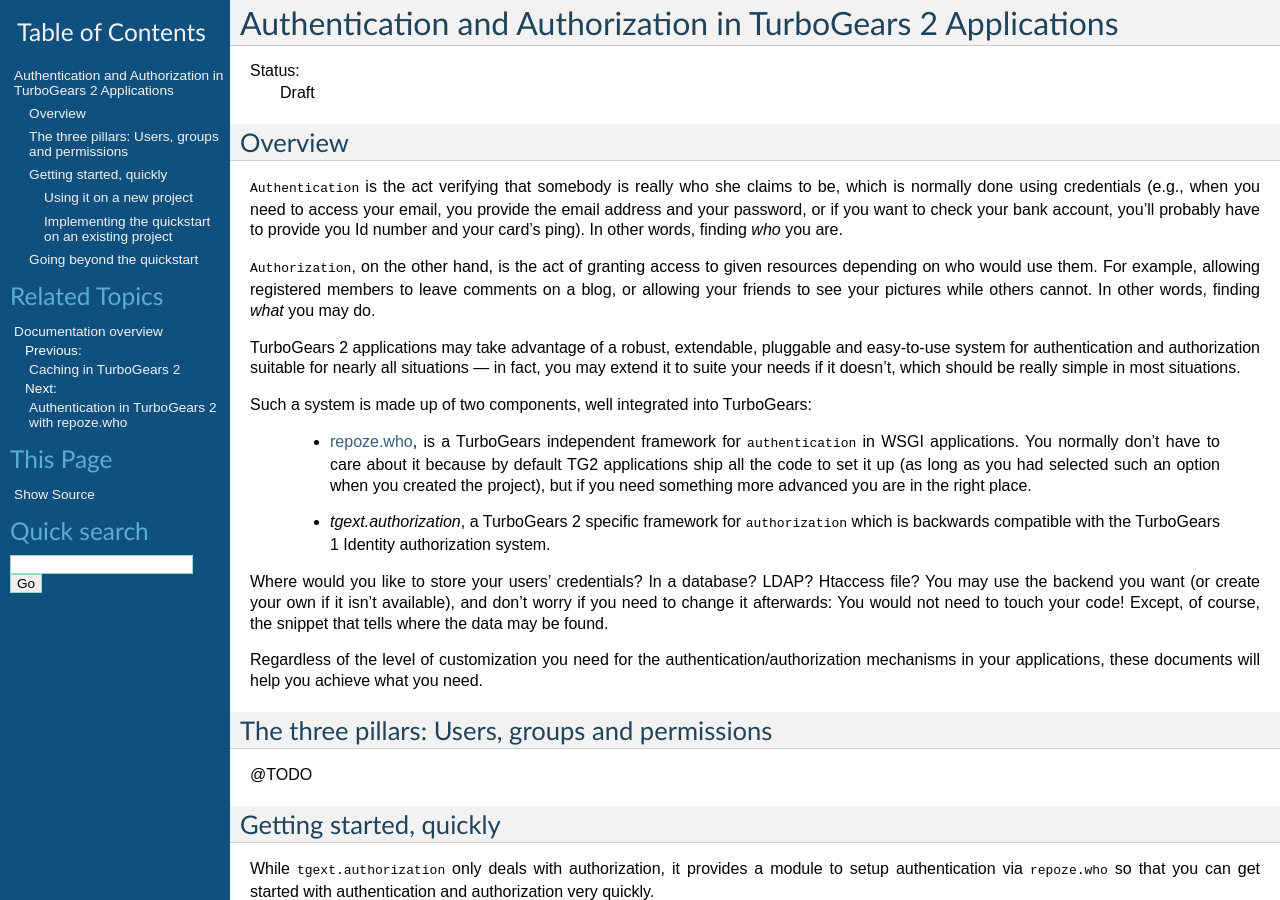
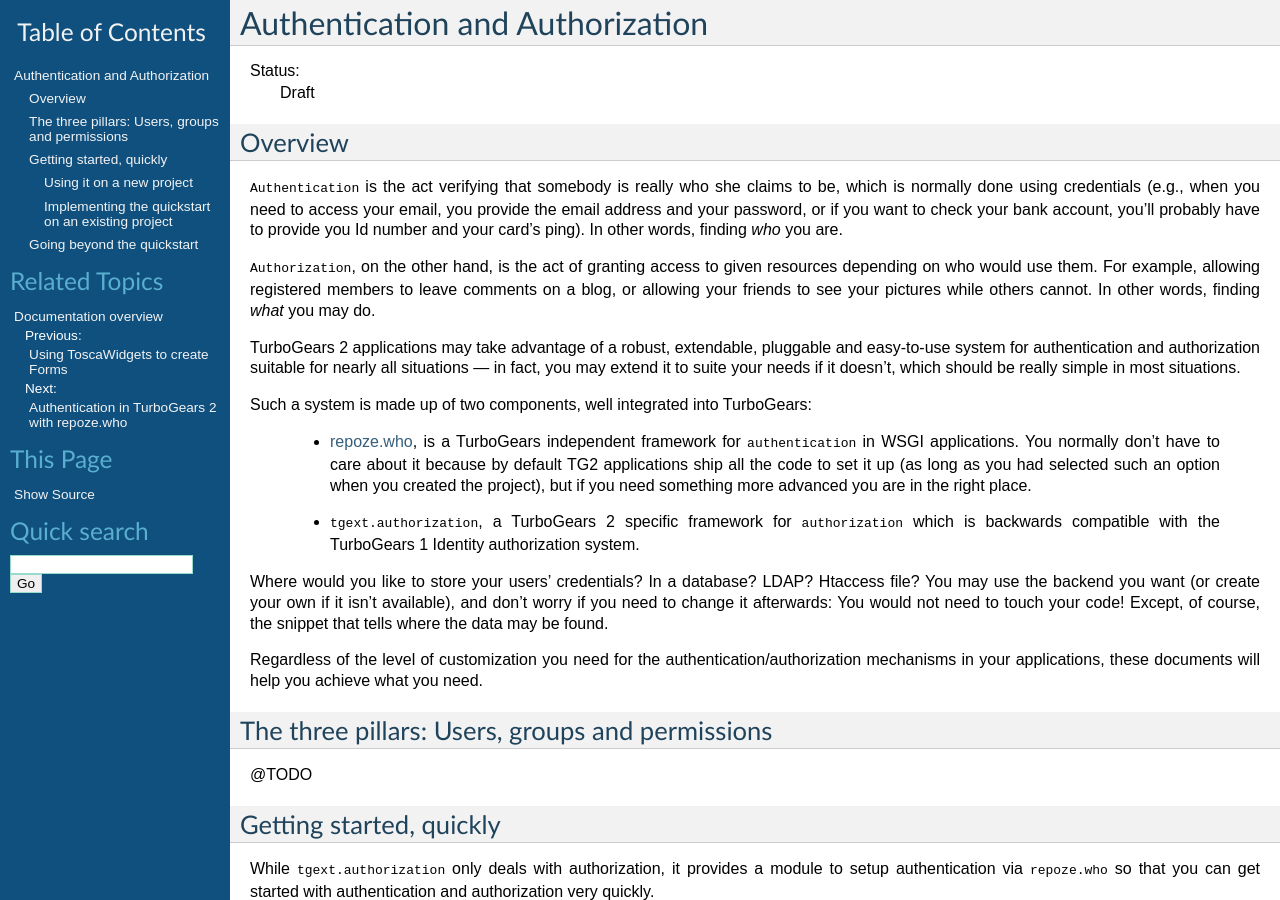
Before and after one commit to TurboGears/tg2, a Sphinx documentation site: the page built from docs/main/Auth.rst, in a window 1280 px wide and 900 px high. Built offline with Sphinx 7.4.7, drawn with Linux system fonts in a browser that asks for light colours.

Commit message:
Moved the Auth docs to the tutorials. I think (almost) everybody is going to use it.
--HG--
extra : convert_revision : svn%3A77541ad4-5f01-0410-9ede-a1b63cd9a898/trunk%405571

```diff
--- a/docs/index.rst
+++ b/docs/index.rst
@@ -46,6 +46,7 @@
 
    main/Wiki20/wiki20
    main/ToscaWidgets/forms
+   main/Auth
 
 What's new
 ===============
@@ -119,7 +120,6 @@
 
    main/Config
    main/Caching
-   main/Auth
    main/LogSetup
    main/Internationalization
 
--- a/docs/main/Auth.rst
+++ b/docs/main/Auth.rst
@@ -1,5 +1,5 @@
-Authentication and Authorization in TurboGears 2 Applications
-=============================================================
+Authentication and Authorization
+================================
 
 :Status: Draft
 
@@ -32,7 +32,7 @@
     when you created the project), but if you need something more advanced you
     are in the right place.
 
-  * `tgext.authorization`, a TurboGears 2 specific framework for
+  * :mod:`tgext.authorization`, a TurboGears 2 specific framework for
     ``authorization`` which is backwards compatible with the TurboGears 1
     Identity authorization system.
 
```
